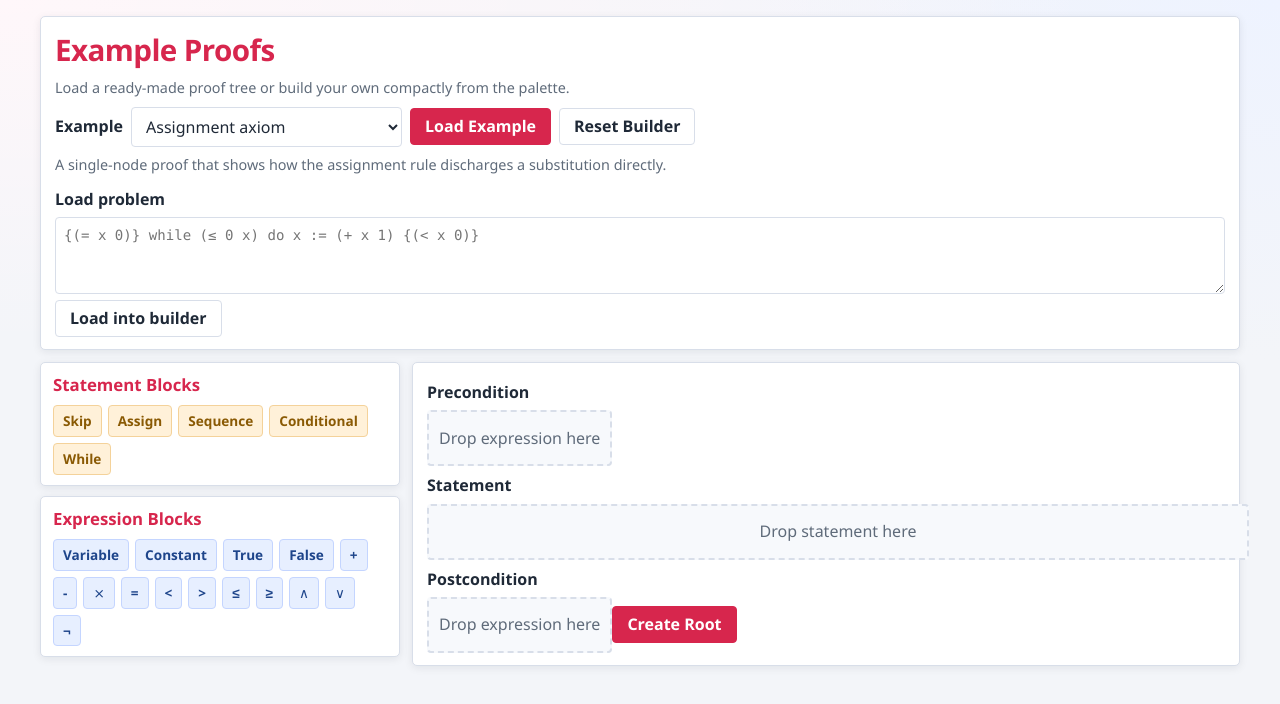
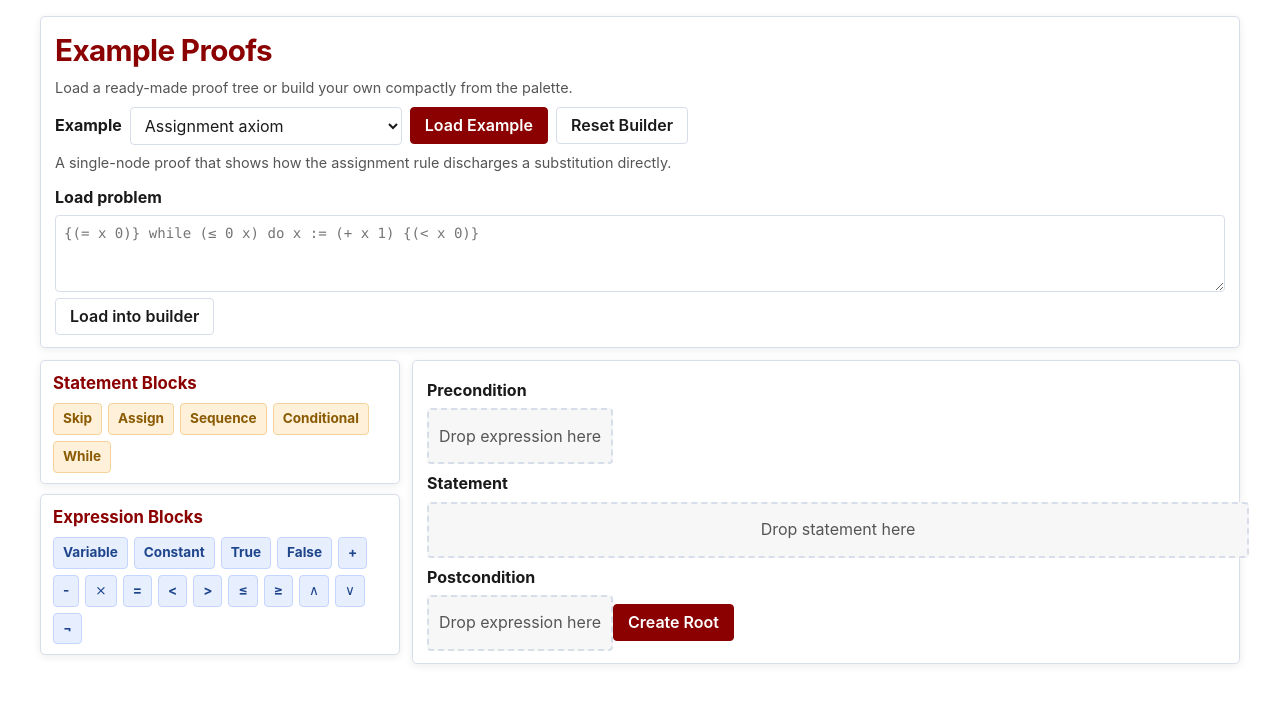
Before and after one commit to risajef/hoare-logic, a React (Vite) app: page / in a window 1280 px wide. Shown: the top 704 px of the page. Built offline with nearby package versions, Linux system fonts and the light colour scheme.

Commit message:
Unify style

```diff
--- a/index.html
+++ b/index.html
@@ -1,10 +1,11 @@
 <!doctype html>
-<html lang="en">
+<html lang="en" data-theme="amethyst">
   <head>
     <meta charset="UTF-8" />
     <meta name="viewport" content="width=device-width, initial-scale=1.0" />
+    <link rel="stylesheet" href="../../theme/risajef-theme.css" />
   </head>
-  <body>
+  <body class="rjs-styled">
     <div id="root"></div>
     <script type="module" src="/src/main.tsx"></script>
   </body>
--- a/src/index.css
+++ b/src/index.css
@@ -1,24 +1,24 @@
 :root {
-  font-family: "IBM Plex Sans", "Segoe UI", "Helvetica Neue", Arial, sans-serif;
+  font-family: 'Inter', Arial, Helvetica, sans-serif;
   line-height: 1.45;
   font-weight: 400;
 
   color-scheme: light;
-  color: #1f2937;
-  background-color: #f3f5f9;
+  color: #1A1A1A;
+  background-color: #FFFFFF;
 
   font-synthesis: none;
   text-rendering: optimizeLegibility;
   -webkit-font-smoothing: antialiased;
   -moz-osx-font-smoothing: grayscale;
 
-  --bg-main: #ffffff;
-  --bg-secondary: #f7f9fc;
-  --text-main: #1f2937;
-  --text-secondary: #5f6b7a;
+  --bg-main: #FFFFFF;
+  --bg-secondary: #F7F7F7;
+  --text-main: #1A1A1A;
+  --text-secondary: #555555;
   --color-on-dark: #ffffff;
-  --primary: #d7264d;
-  --primary-hover: #b61e42;
+  --primary: #8B0000;
+  --primary-hover: #A11212;
   --accent-statement-soft: #fff1d9;
   --accent-statement-text: #8a5a04;
   --accent-statement-border: #f4d29a;
@@ -36,21 +36,24 @@
 
 a {
   font-weight: 500;
-  color: var(--info);
+  color: var(--primary);
   text-decoration: inherit;
 }
 a:hover {
-  color: #1f4eb8;
+  color: var(--primary-hover);
 }
 
 body {
   margin: 0;
   min-width: 320px;
   min-height: 100vh;
-  background:
-    radial-gradient(180% 90% at 0% 0%, #fff7fa 0%, rgba(255, 247, 250, 0) 48%),
-    radial-gradient(120% 100% at 100% 0%, #eef3ff 0%, rgba(238, 243, 255, 0) 45%),
-    #f3f5f9;
+  background: #FFFFFF;
+  font-family: 'Inter', Arial, Helvetica, sans-serif;
+}
+
+h1, h2, h3, h4, h5, h6 {
+  font-family: 'Gidole', 'Inter', Arial, Helvetica, sans-serif;
+  color: #8B0000;
 }
 
 h1 {
```
